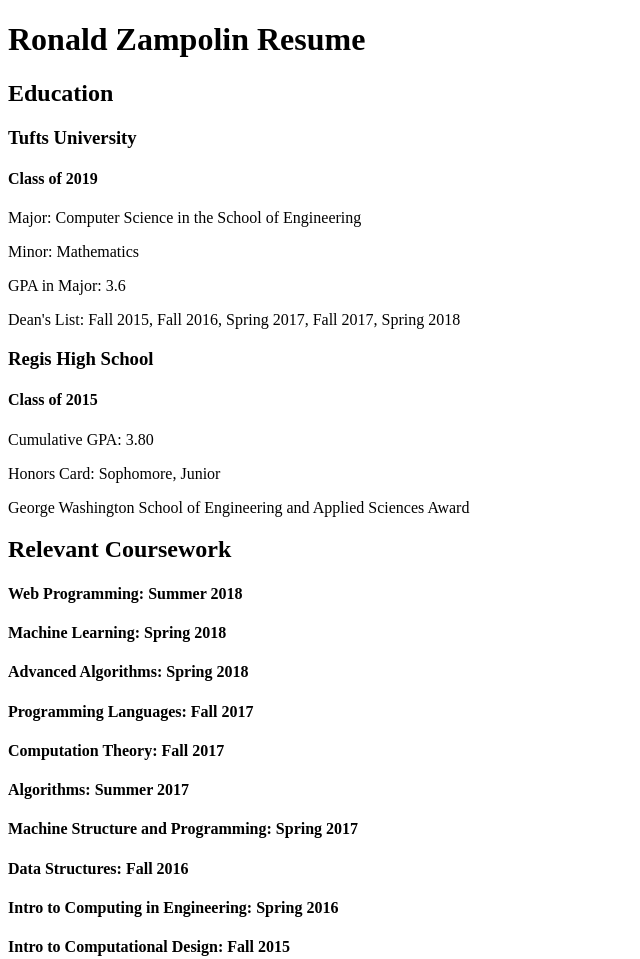
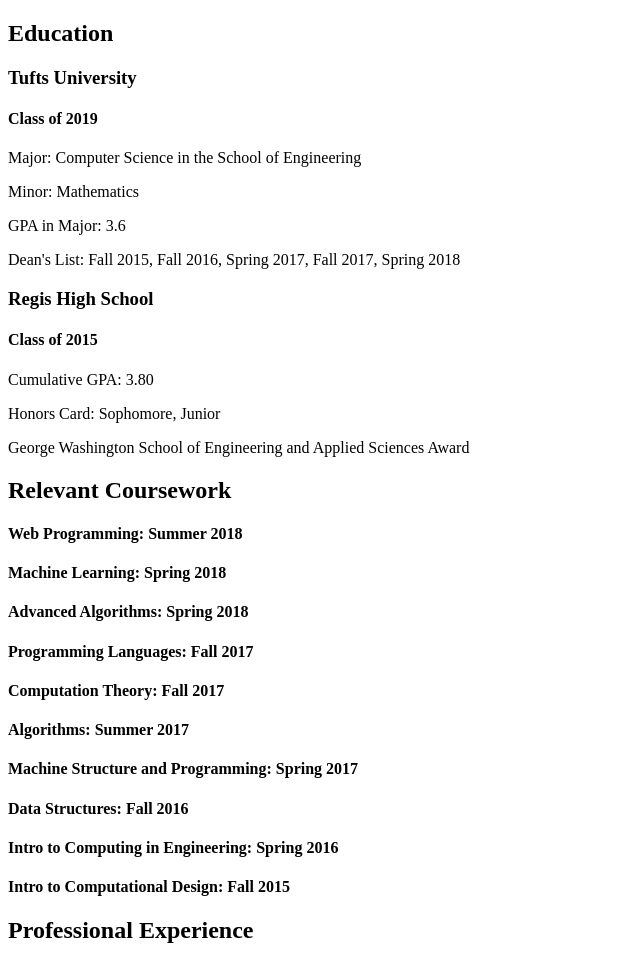
Before and after one commit to rzampolin/rzampolin, a plain HTML site: page resume.html in a window 1280 px wide. Shown: the top 959 px of the page, without its empty margins (0-640 px from the left). Drawn offline with Linux system fonts and the light colour scheme.

Commit message:
resume final draft no format

```diff
--- a/resume.html
+++ b/resume.html
@@ -1,10 +1,12 @@
 <!DOCTYPE html>
 
 <html>
+
+<head>
+<title>Ronald Zampolin Resume</title>
+</head>
+
 <body>
-
-<h1>Ronald Zampolin Resume</h1>
-
 <h2>Education</h2>
 
 <h3>Tufts University</h3>
```
